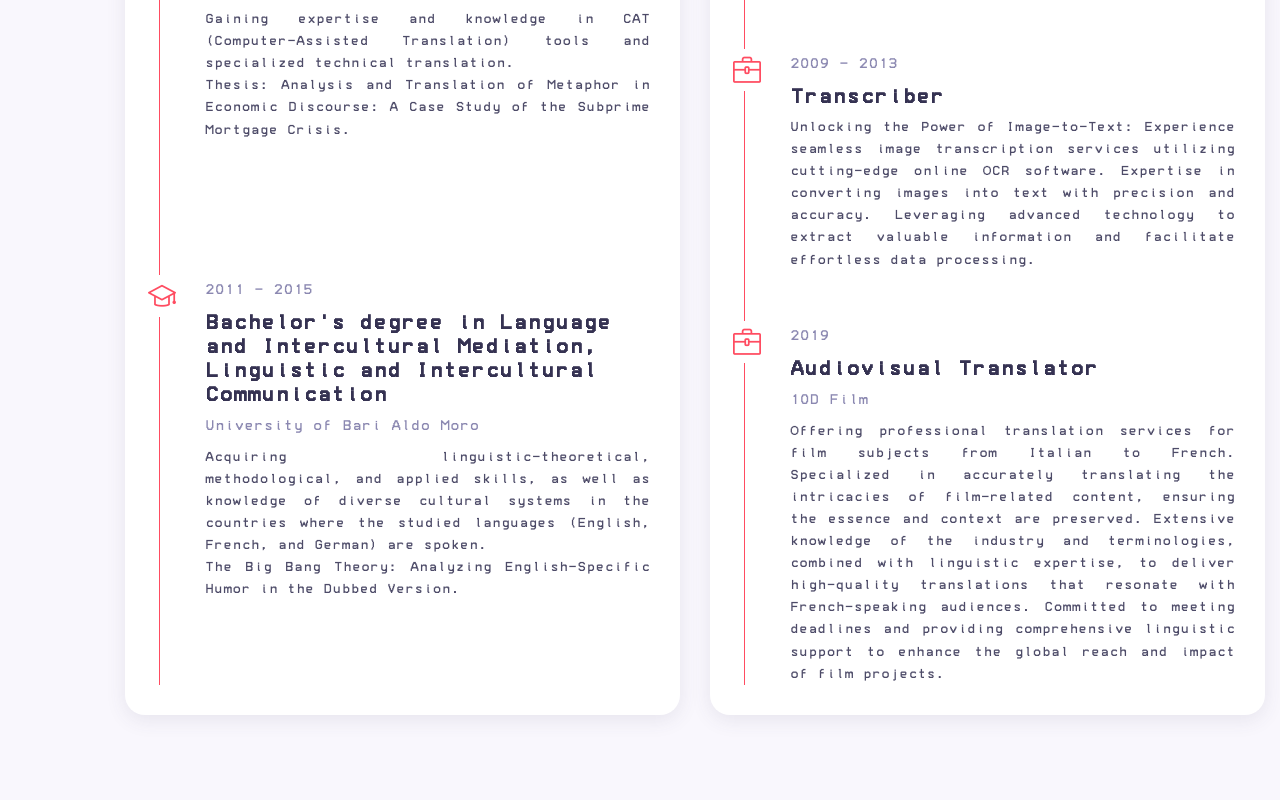
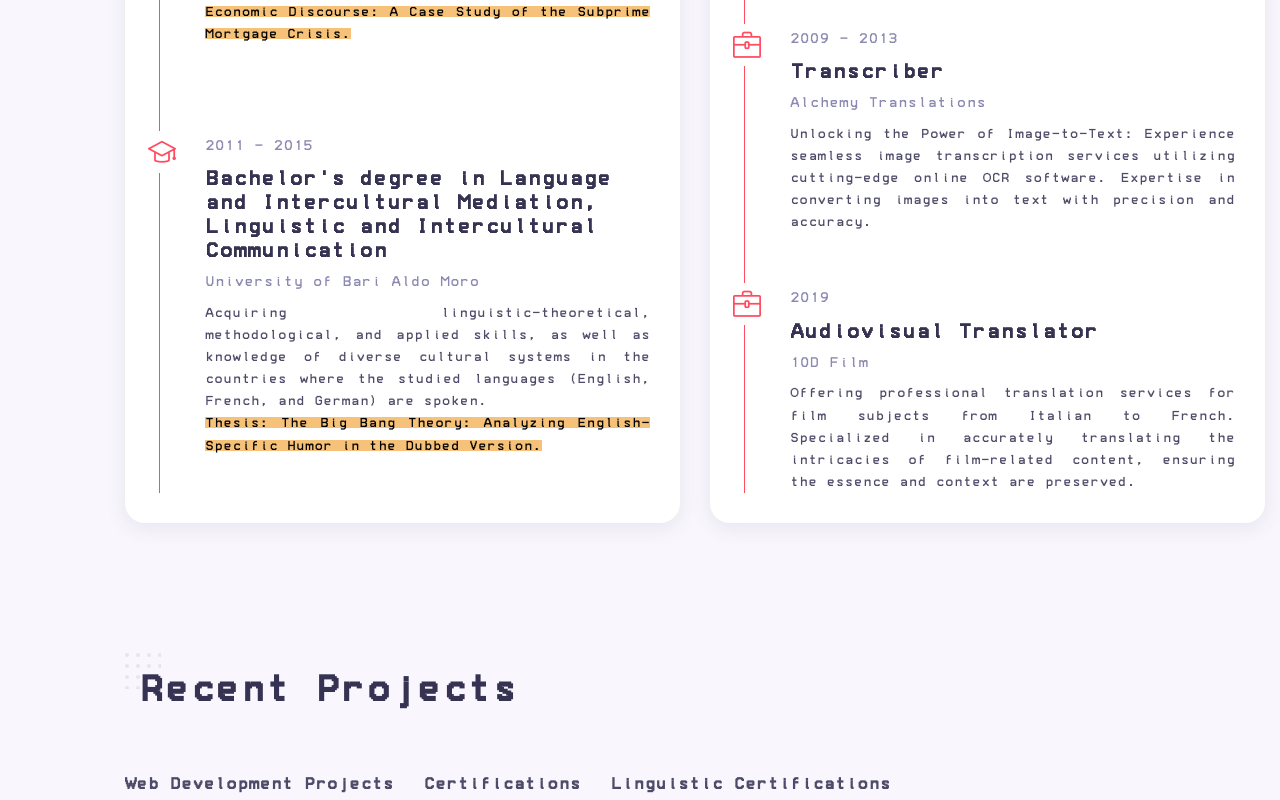
Before and after one commit to erina92/react-portfolio, a React (Create React App) app: page / in a window 1280 px wide. Shown: the part 3080-3880 px from the top of the page. Built offline with nearby package versions, Linux system fonts and the light colour scheme.

Commit message:
added Linguistic Certifications

```diff
--- a/src/components/portfolio/Certifications.jsx
+++ b/src/components/portfolio/Certifications.jsx
@@ -11,36 +11,42 @@ const Certifications = [
     image: Cert1,
     title: "SheCodes Basics",
     category: "Certifications",
+    url: "https://www.shecodes.io/certificates/f63e4a995eb075b9487d65831e3c695a",
   },
   {
     id: 2,
     image: Cert2,
     title: "SheCodes Basics Add On",
     category: "Certifications",
+    url: "https://www.shecodes.io/certificates/c3e8588bf3a907c1e5a1d1cb943c0171",
   },
   {
     id: 3,
     image: Cert3,
     title: "SheCodes Plus",
     category: "Certifications",
+    url: "https://www.shecodes.io/certificates/8faaf091487b56103498a3d9a808b50d",
   },
   {
     id: 4,
     image: Cert4,
-    title: "SheCodes Responsive",
+    title: "SheCodes Responsive Web Development",
     category: "Certifications",
+    url: "https://www.shecodes.io/certificates/883ac9c907c8096b6e42d1604e32616c",
   },
   {
     id: 5,
     image: Cert5,
-    title: "SheCodes React",
+    title: "SheCodes React Development",
     category: "Certifications",
+    url: "https://www.shecodes.io/certificates/d568be1e003b3baa32ea9e998a14849e",
   },
   {
     id: 6,
     image: Cert6,
-    title: "SheCodes React Add On",
+    title: "SheCodes Advanced React Development",
     category: "Certifications",
+    url: "https://www.shecodes.io/certificates/4da0d18ba5f933738aa49d062813592f",
   },
 ];
 
--- /dev/null
+++ b/src/components/portfolio/LinguisticCert.jsx
@@ -0,0 +1,14 @@
+import EF from "../../assets/EF.png";
+import EFCert from "../../assets/EF.pdf";
+
+const LinguisticCert = [
+  {
+    id: 1,
+    image: EF,
+    title: "EF Set C1",
+    category: "Linguistic Certifications",
+    url: EFCert,
+  },
+];
+
+export default LinguisticCert;
--- a/src/components/portfolio/Portfolio.jsx
+++ b/src/components/portfolio/Portfolio.jsx
@@ -2,33 +2,47 @@ import React, { useState } from "react";
 import "./portfolio.css";
 import Menu from "./Menu";
 import Certifications from "./Certifications";
+import LinguisticCert from "./LinguisticCert";
 
 const Portfolio = () => {
   const [showCertifications, setShowCertifications] = useState(false);
+  const [showLinguisticCert, setShowLinguisticCert] = useState(false);
+
+  const handleCertificationsClick = () => {
+    setShowCertifications(true);
+    setShowLinguisticCert(false);
+  };
+
+  const handleLinguisticCertClick = () => {
+    setShowCertifications(false);
+    setShowLinguisticCert(true);
+  };
+
+  const handleWebDevProjectsClick = () => {
+    setShowCertifications(false);
+    setShowLinguisticCert(false);
+  };
 
   return (
     <section className="work container section" id="portfolio">
       <h2 className="section__title">Recent Projects</h2>
 
       <div className="work__filters">
-        <span
-          className="work__item"
-          onClick={() => setShowCertifications(false)}
-        >
+        <span className="work__item" onClick={handleWebDevProjectsClick}>
           Web Development Projects
         </span>
-        <span
-          className="work__item"
-          onClick={() => setShowCertifications(true)}
-        >
+        <span className="work__item" onClick={handleCertificationsClick}>
           Certifications
+        </span>
+        <span className="work__item" onClick={handleLinguisticCertClick}>
+          Linguistic Certifications
         </span>
       </div>
 
       <div className="work__container grid">
         {showCertifications
           ? Certifications.map((cert) => {
-              const { id, image, title, category } = cert;
+              const { id, image, title, category, url } = cert;
               return (
                 <div className="work__card" key={id}>
                   <div className="work__thumbnail">
@@ -38,6 +52,37 @@ const Portfolio = () => {
 
                   <span className="work__category">{category}</span>
                   <h3 className="work__title">{title}</h3>
+                  <a
+                    href={url}
+                    className="work__button"
+                    target="_blank"
+                    rel="noreferrer"
+                  >
+                    <i className="icon-link work__button-icon"></i>
+                  </a>
+                </div>
+              );
+            })
+          : showLinguisticCert
+          ? LinguisticCert.map((lingCert) => {
+              const { id, image, title, category, url } = lingCert;
+              return (
+                <div className="work__card" key={id}>
+                  <div className="work__thumbnail">
+                    <img src={image} alt="" className="work__img" />
+                    <div className="work__mask"></div>
+                  </div>
+
+                  <span className="work__category">{category}</span>
+                  <h3 className="work__title">{title}</h3>
+                  <a
+                    href={url}
+                    className="work__button"
+                    target="_blank"
+                    rel="noreferrer"
+                  >
+                    <i className="icon-link work__button-icon"></i>
+                  </a>
                 </div>
               );
             })
--- a/src/components/resume/Card.jsx
+++ b/src/components/resume/Card.jsx
@@ -8,7 +8,9 @@ const Card = (props) => {
       <h3 className="timeline__title">{props.title}</h3>
       <p className="timeline__institution">{props.institution}</p>
       <p className="timeline__text">{props.desc}</p>
-      <p className="timeline__thesis">{props.thesis}</p>
+      <p className="timeline__thesis">
+        <mark>{props.thesis}</mark>
+      </p>
     </div>
   );
 };
--- a/src/components/resume/Data.jsx
+++ b/src/components/resume/Data.jsx
@@ -37,7 +37,7 @@ const Data = [
     institution: "University of Bari Aldo Moro",
     desc: "Acquiring linguistic-theoretical, methodological, and applied skills, as well as knowledge of diverse cultural systems in the countries where the studied languages (English, French, and German) are spoken.",
     thesis:
-      "The Big Bang Theory: Analyzing English-Specific Humor in the Dubbed Version.",
+      "Thesis: The Big Bang Theory: Analyzing English-Specific Humor in the Dubbed Version.",
   },
   {
     id: 5,
@@ -45,7 +45,8 @@ const Data = [
     icon: "icon-briefcase",
     year: "2019 - 2021",
     title: "Consecutive interpreter",
-    desc: "Empowering the Qatari Navy: Specialized interpretation and translation services catered to the courses of 'Electricians,' 'Telecommunications,' and 'Arms and Ammunition' for aspiring sailors, both non-commissioned officers and enlisted personnel, at the esteemed Marine School in Taranto. Our comprehensive language support ensures seamless communication and knowledge transfer, enabling the students to excel in their training and contribute effectively to maritime operations.",
+    institution: "Fincantieri",
+    desc: "Empowering the Qatari Navy: Specialized interpretation and translation services catered to the courses of 'Electricians,' 'Telecommunications,' and 'Arms and Ammunition' for aspiring sailors, both non-commissioned officers and enlisted personnel, at the esteemed Marine School in Taranto. ",
   },
   {
     id: 6,
@@ -53,6 +54,7 @@ const Data = [
     icon: "icon-briefcase",
     year: "2017 - 2020",
     title: "Translator",
+    institution: "SJS Engineering srl",
     desc: "Language Bridge: Facilitating effective communication through comprehensive translation services. Proficient in English to Italian and Italian to English translations of e-mails, work projects, glossaries, and technical manuals. Skilled in managing incoming and outgoing emails and calls with foreign clients, ensuring seamless collaboration and fostering strong business relationships.",
   },
   {
@@ -61,7 +63,8 @@ const Data = [
     icon: "icon-briefcase",
     year: "2009 - 2013",
     title: "Transcriber",
-    desc: "Unlocking the Power of Image-to-Text: Experience seamless image transcription services utilizing cutting-edge online OCR software. Expertise in converting images into text with precision and accuracy. Leveraging advanced technology to extract valuable information and facilitate effortless data processing.",
+    institution: "Alchemy Translations",
+    desc: "Unlocking the Power of Image-to-Text: Experience seamless image transcription services utilizing cutting-edge online OCR software. Expertise in converting images into text with precision and accuracy.",
   },
   {
     id: 8,
@@ -70,7 +73,7 @@ const Data = [
     year: "2019",
     title: "Audiovisual Translator",
     institution: "10D Film",
-    desc: "Offering professional translation services for film subjects from Italian to French. Specialized in accurately translating the intricacies of film-related content, ensuring the essence and context are preserved. Extensive knowledge of the industry and terminologies, combined with linguistic expertise, to deliver high-quality translations that resonate with French-speaking audiences. Committed to meeting deadlines and providing comprehensive linguistic support to enhance the global reach and impact of film projects.",
+    desc: "Offering professional translation services for film subjects from Italian to French. Specialized in accurately translating the intricacies of film-related content, ensuring the essence and context are preserved. ",
   },
 ];
 export default Data;
--- a/src/components/resume/resume.css
+++ b/src/components/resume/resume.css
@@ -68,3 +68,7 @@
 .timeline__institution {
   margin-bottom: 0.5rem;
 }
+
+mark {
+  background-color: hsl(35, 87%, 72%);
+}
```
Also changed, not shown: src/assets/EF.png (added), 1 other file (tests, documents, lock files or other folders).
